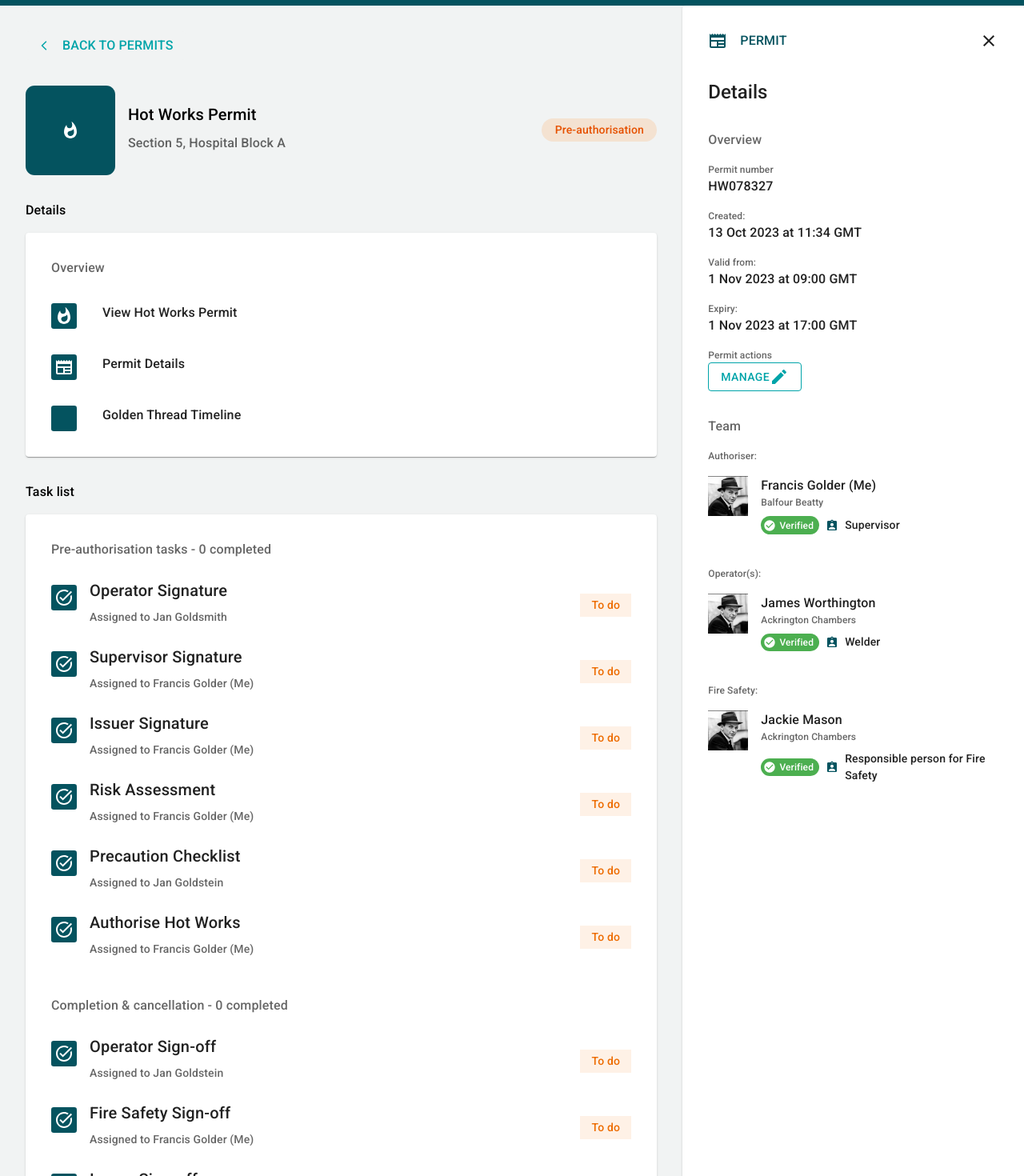
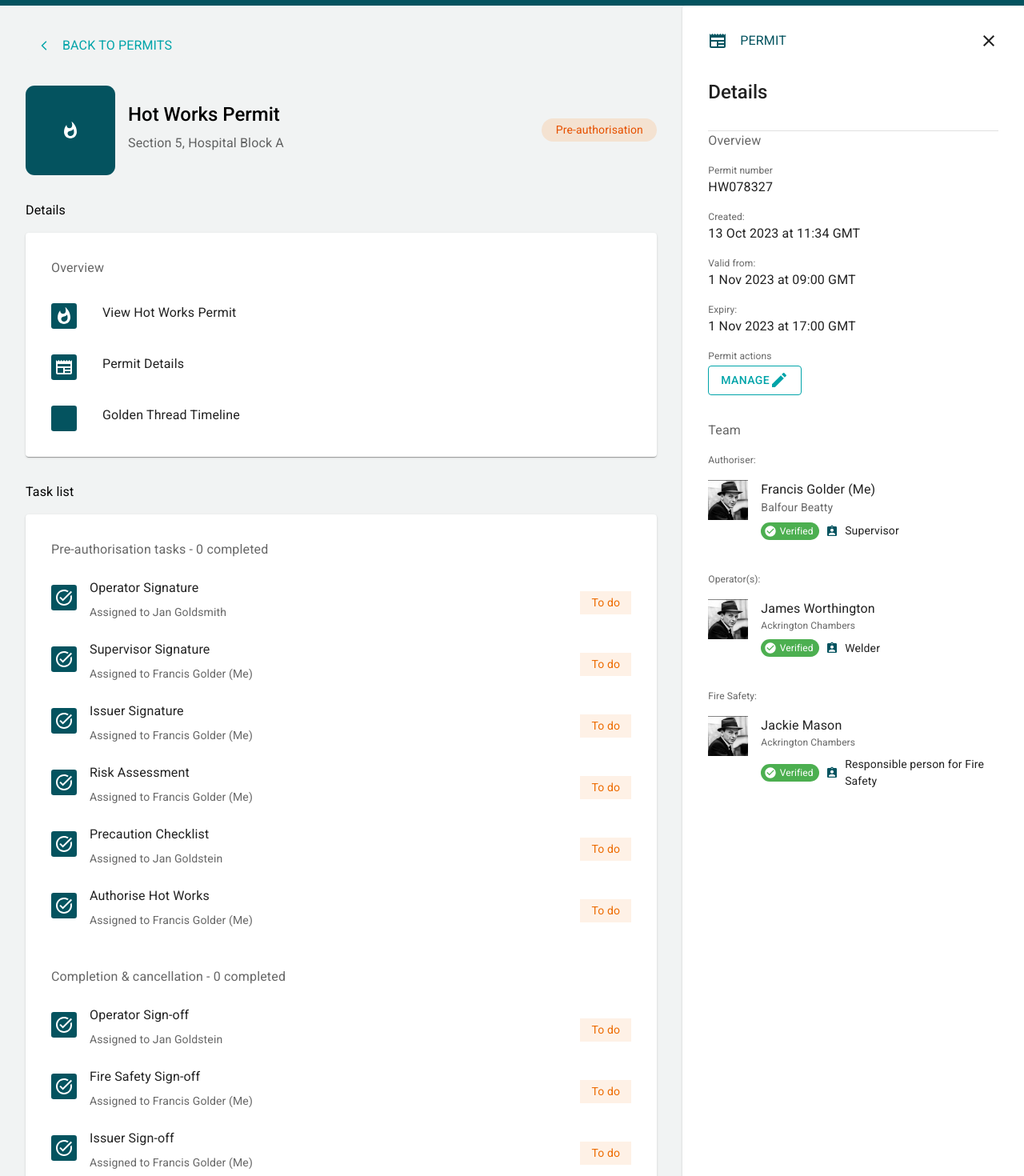
Before and after one commit to Catherinen29/skunkworks, a React (Create React App) app: page /hotworkspermit in a window 1280 px wide. Shown: the part 100-1570 px from the top of the page at 80% size. Built offline with nearby package versions, Linux system fonts and the light colour scheme.

Commit message:
Adjust typography. Spacing.

```diff
--- a/public/index.html
+++ b/public/index.html
@@ -25,7 +25,7 @@
       Learn how to configure a non-root public URL by running `npm run build`.
     -->
     <title>React App</title>
-    <link href="https://fonts.googleapis.com/css2?family=Anton&family=Roboto:wght@500&display=swap" rel="stylesheet">
+    <link href="https://fonts.googleapis.com/css2?family=Roboto:wght@400;500&display=swap" rel="stylesheet">
   </head>
   <body>
     <noscript>You need to enable JavaScript to run this app.</noscript>
--- a/src/components/Permit/HotWorksPermit.js
+++ b/src/components/Permit/HotWorksPermit.js
@@ -26,7 +26,7 @@ return (
     <Button
     onClick={() => navigate('/permits')}
     variant="contained" disableElevation={true}
-    sx={{bgcolor:  'white', color: '#00a4a9', bgcolor: '#f1f3f3', m: '2rem', mb: 0}}
+    sx={{color: '#00a4a9', bgcolor: '#f1f3f3', m: '2rem', mb: 0}}
     >
     <ArrowBackIosNewIcon fontSize='8' sx={{mr: '1rem'}} />
     <Typography>BACK TO PERMITS</Typography>
@@ -44,7 +44,7 @@ return (
                 }}><WhatshotIcon /></Box>
 
             <Box sx={{m: '1rem'}}>
-                <Typography variant='h6'>Hot Works Permit</Typography>
+                <Typography variant='h5'  sx={{fontWeight: 500}}>Hot Works Permit</Typography>
                 <Typography sx={{color: 'rgba(0, 0, 0, 0.6)', my: '0.5rem'}}>Section 5, Hospital Block A</Typography>
             </Box>
         </Box>
@@ -103,9 +103,7 @@ return (
     <Box sx={{bgcolor: '#f1f3f3', m: '2rem'}}>
         <Typography>Task list</Typography>
         <Card sx={{p: 0, my: '1rem', bgcolor: 'white'}}>
-            <Typography sx={{color: 'rgba(0, 0, 0, 0.6)', p: '2rem', pb: '1rem'
-            // pt: '2rem', pl: '2rem'
-            }}>
+            <Typography sx={{color: 'rgba(0, 0, 0, 0.6)', p: '2rem', pb: '1rem'}}>
                 Pre-authorisation tasks - 0 completed</Typography>
             {/* DROP DOWN */}
 
@@ -120,7 +118,7 @@ return (
                         }}><TaskAltIcon /></Box>
 
                     <Box sx={{my: '0.5rem'}}>
-                        <Typography fontSize={20}>Operator Signature</Typography>
+                        <Typography>Operator Signature</Typography>
                         <Typography fontSize={14} sx={{color: 'rgba(0, 0, 0, 0.6)', my: '0.5rem'}}>
                             Assigned to Jan Goldsmith</Typography>
                     </Box>
@@ -142,7 +140,7 @@ return (
                         }}><TaskAltIcon /></Box>
 
                     <Box sx={{my: '0.5rem'}}>
-                        <Typography fontSize={20}>Supervisor Signature</Typography>
+                        <Typography>Supervisor Signature</Typography>
                         <Typography fontSize={14} sx={{color: 'rgba(0, 0, 0, 0.6)', my: '0.5rem'}}>
                         Assigned to Francis Golder (Me)</Typography>
                     </Box>
@@ -164,7 +162,7 @@ return (
                         }}><TaskAltIcon /></Box>
 
                     <Box sx={{my: '0.5rem'}}>
-                        <Typography fontSize={20}>Issuer Signature</Typography>
+                        <Typography>Issuer Signature</Typography>
                         <Typography fontSize={14} sx={{color: 'rgba(0, 0, 0, 0.6)', my: '0.5rem'}}>
                         Assigned to Francis Golder (Me)</Typography>
                     </Box>
@@ -186,7 +184,7 @@ return (
                         }}><TaskAltIcon /></Box>
 
                     <Box sx={{my: '0.5rem'}}>
-                        <Typography fontSize={20}>Risk Assessment</Typography>
+                        <Typography>Risk Assessment</Typography>
                         <Typography fontSize={14} sx={{color: 'rgba(0, 0, 0, 0.6)', my: '0.5rem'}}>
                         Assigned to Francis Golder (Me)</Typography>
                     </Box>
@@ -207,7 +205,7 @@ return (
                         }}><TaskAltIcon /></Box>
 
                     <Box sx={{my: '0.5rem'}}>
-                        <Typography fontSize={20}>Precaution Checklist</Typography>
+                        <Typography>Precaution Checklist</Typography>
                         <Typography fontSize={14} sx={{color: 'rgba(0, 0, 0, 0.6)', my: '0.5rem'}}>
                         Assigned to Jan Goldstein</Typography>
                     </Box>
@@ -229,7 +227,7 @@ return (
                         }}><TaskAltIcon /></Box>
 
                     <Box sx={{my: '0.5rem'}}>
-                        <Typography fontSize={20}>Authorise Hot Works</Typography>
+                        <Typography>Authorise Hot Works</Typography>
                         <Typography fontSize={14} sx={{color: 'rgba(0, 0, 0, 0.6)', my: '0.5rem'}}>
                         Assigned to Francis Golder (Me)</Typography>
                     </Box>
@@ -257,7 +255,7 @@ return (
                         }}><TaskAltIcon /></Box>
 
                     <Box sx={{my: '0.5rem'}}>
-                        <Typography fontSize={20}>Operator Sign-off</Typography>
+                        <Typography>Operator Sign-off</Typography>
                         <Typography fontSize={14} sx={{color: 'rgba(0, 0, 0, 0.6)', my: '0.5rem'}}>
                         Assigned to Jan Goldstein</Typography>
                     </Box>
@@ -278,7 +276,7 @@ return (
                         }}><TaskAltIcon /></Box>
 
                     <Box sx={{my: '0.5rem'}}>
-                        <Typography fontSize={20}>Fire Safety Sign-off</Typography>
+                        <Typography>Fire Safety Sign-off</Typography>
                         <Typography fontSize={14} sx={{color: 'rgba(0, 0, 0, 0.6)', my: '0.5rem'}}>
                         Assigned to Francis Golder (Me)</Typography>
                     </Box>
@@ -300,7 +298,7 @@ return (
                         }}><TaskAltIcon /></Box>
 
                     <Box sx={{my: '0.5rem'}}>
-                        <Typography fontSize={20}>Issuer Sign-off</Typography>
+                        <Typography>Issuer Sign-off</Typography>
                         <Typography fontSize={14} sx={{color: 'rgba(0, 0, 0, 0.6)', my: '0.5rem'}}>
                         Assigned to Francis Golder (Me)</Typography>
                     </Box>
--- a/src/components/Permit/PermitDetails.js
+++ b/src/components/Permit/PermitDetails.js
@@ -1,11 +1,9 @@
-import { Box, Button, Card, Typography } from "@mui/material";
+import { Box, Button, Typography } from "@mui/material";
 import NewspaperIcon from '@mui/icons-material/Newspaper';
 import CloseIcon from '@mui/icons-material/Close';
 import EditIcon from '@mui/icons-material/Edit';
 import AssignmentIndIcon from '@mui/icons-material/AssignmentInd';
 import CheckCircleIcon from '@mui/icons-material/CheckCircle'
-import { Verified } from "@mui/icons-material";
-import VerifiedTag from "../common/VerifiedTag";
 import Frank from '../../frank.png'
 
 export default function PermitDetails() {
@@ -27,13 +25,13 @@ return (
 
             </Box>
 
-            <Typography variant="h5">Details</Typography>
+            <Typography variant="h5" sx={{fontWeight: 500}}>Details</Typography>
 
 
         </Box>
 
         {/* Overview */}
-        <Box sx={{mx: '2rem'}}>
+        <Box sx={{mx: '2rem', borderTop: 1, borderColor: 'rgba(0, 0, 0, 0.12)'}}>
             <Typography sx={{color: 'rgba(0, 0, 0, 0.6)'}}>Overview</Typography>
 
             <Box sx={{my: '1rem'}}>
@@ -57,7 +55,7 @@ return (
             </Box>
 
             <Box sx={{my: '1rem'}}>
-                <Typography sx={{color: 'rgba(0, 0, 0, 0.6)', fontSize: 12}}>Permit actions</Typography>
+                <Typography sx={{color: 'rgba(0, 0, 0, 0.6)', fontSize: 12, mb: '0.2rem'}}>Permit actions</Typography>
                 <Button variant='outlined' sx={{borderColor: '#00a4a9', color: '#00a4a9'}}>MANAGE <EditIcon /></Button>
             </Box>
         </Box>
@@ -76,7 +74,7 @@ return (
                     </Box>
                     <Box sx={{m: '1rem'}}>
                         <Typography>Francis Golder (Me)</Typography>
-                        <Typography sx={{color: 'rgba(0, 0, 0, 0.6)', fontSize: 12}}>Balfour Beatty</Typography>
+                        <Typography sx={{color: 'rgba(0, 0, 0, 0.6)', fontSize: 14}}>Balfour Beatty</Typography>
 
                     <Box sx={{display: 'flex', flexDirection: 'row', alignItems: 'center', my: '0.5rem'}}>
                         <Box sx={{width: '4.55rem', height: '1.4rem', bgcolor: '#4caf50', borderRadius: 50,
```
